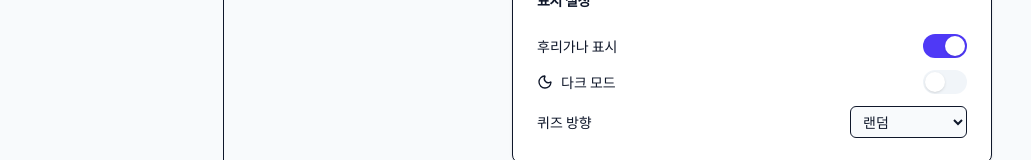
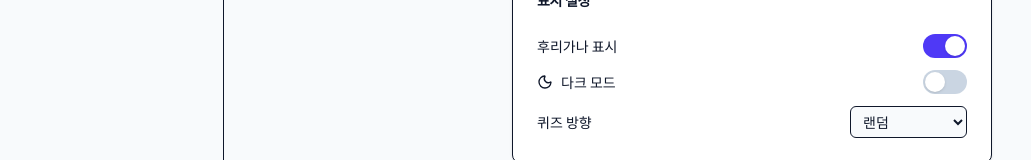
Before and after one commit to pentaxzs/japanese_quiz, a Next.js app: page /settings in a window 1280 px wide. Shown: the part 325-485 px from the top of the page, without its empty margins (0-1031 px from the left). Built offline with nearby package versions, Linux system fonts and the light colour scheme.

Commit message:
fix: toggle OFF state invisible in dark mode
bg-muted equals card background in dark mode (#1e293b).
Replace with bg-slate-300 dark:bg-slate-600 for visible contrast.

Co-Authored-By: Claude Sonnet 4.6 <noreply@anthropic.com>

```diff
--- a/app/settings/page.tsx
+++ b/app/settings/page.tsx
@@ -147,7 +147,7 @@ export default function SettingsPage() {
               role="switch"
               aria-checked={showFurigana}
               onClick={toggleFurigana}
-              className={`relative h-6 w-11 rounded-full transition-colors overflow-hidden ${showFurigana ? 'bg-indigo-600' : 'bg-muted'}`}
+              className={`relative h-6 w-11 rounded-full transition-colors overflow-hidden ${showFurigana ? 'bg-indigo-600' : 'bg-slate-300 dark:bg-slate-600'}`}
             >
               <span className={`absolute top-0.5 left-0.5 h-5 w-5 rounded-full bg-white shadow transition-transform ${showFurigana ? 'translate-x-5' : 'translate-x-0'}`} />
             </button>
@@ -162,7 +162,7 @@ export default function SettingsPage() {
               role="switch"
               aria-checked={theme === 'dark'}
               onClick={() => setTheme(theme === 'dark' ? 'light' : 'dark')}
-              className={`relative h-6 w-11 rounded-full transition-colors overflow-hidden ${theme === 'dark' ? 'bg-indigo-600' : 'bg-muted'}`}
+              className={`relative h-6 w-11 rounded-full transition-colors overflow-hidden ${theme === 'dark' ? 'bg-indigo-600' : 'bg-slate-300 dark:bg-slate-600'}`}
             >
               <span className={`absolute top-0.5 left-0.5 h-5 w-5 rounded-full bg-white shadow transition-transform ${theme === 'dark' ? 'translate-x-5' : 'translate-x-0'}`} />
             </button>
```
